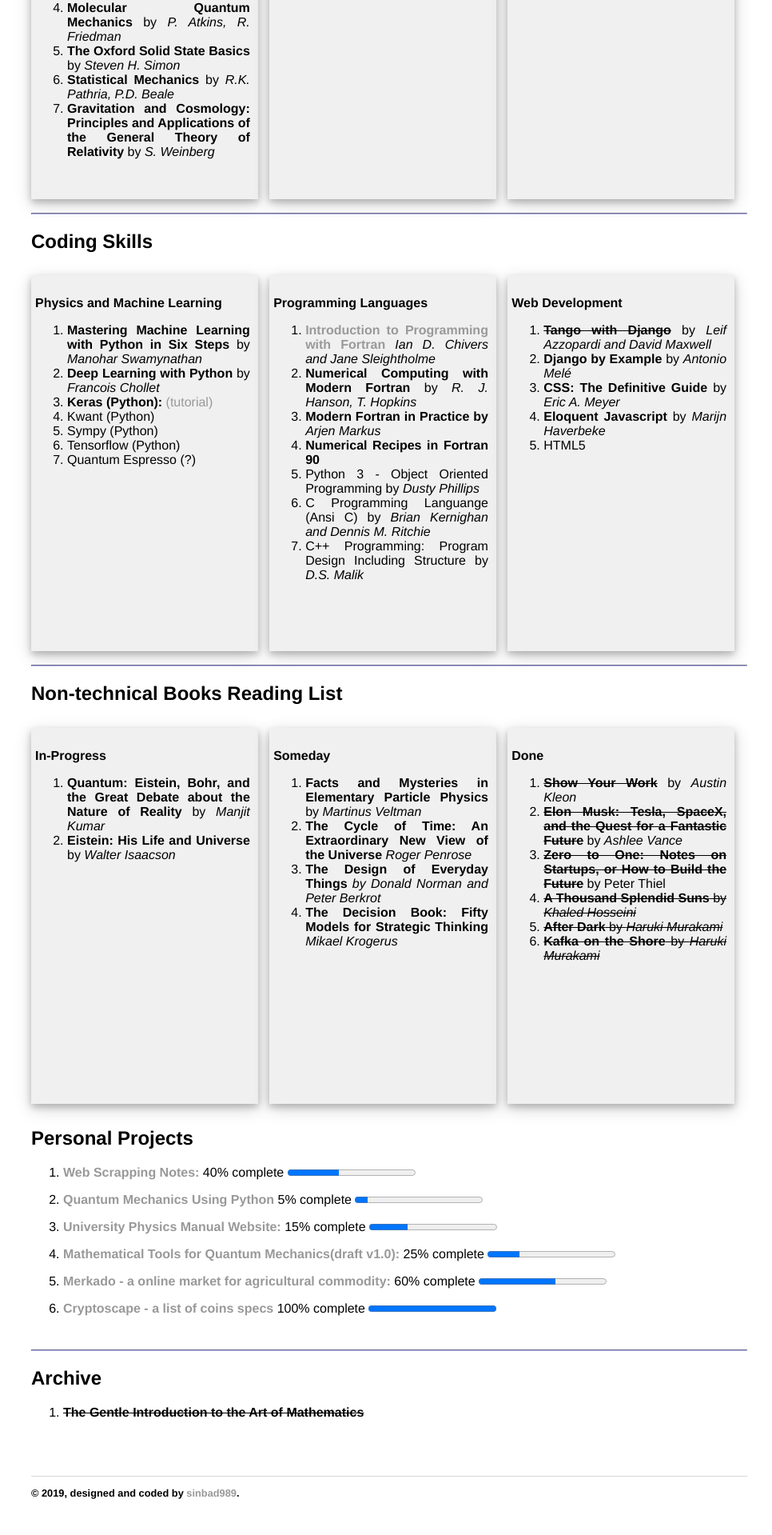
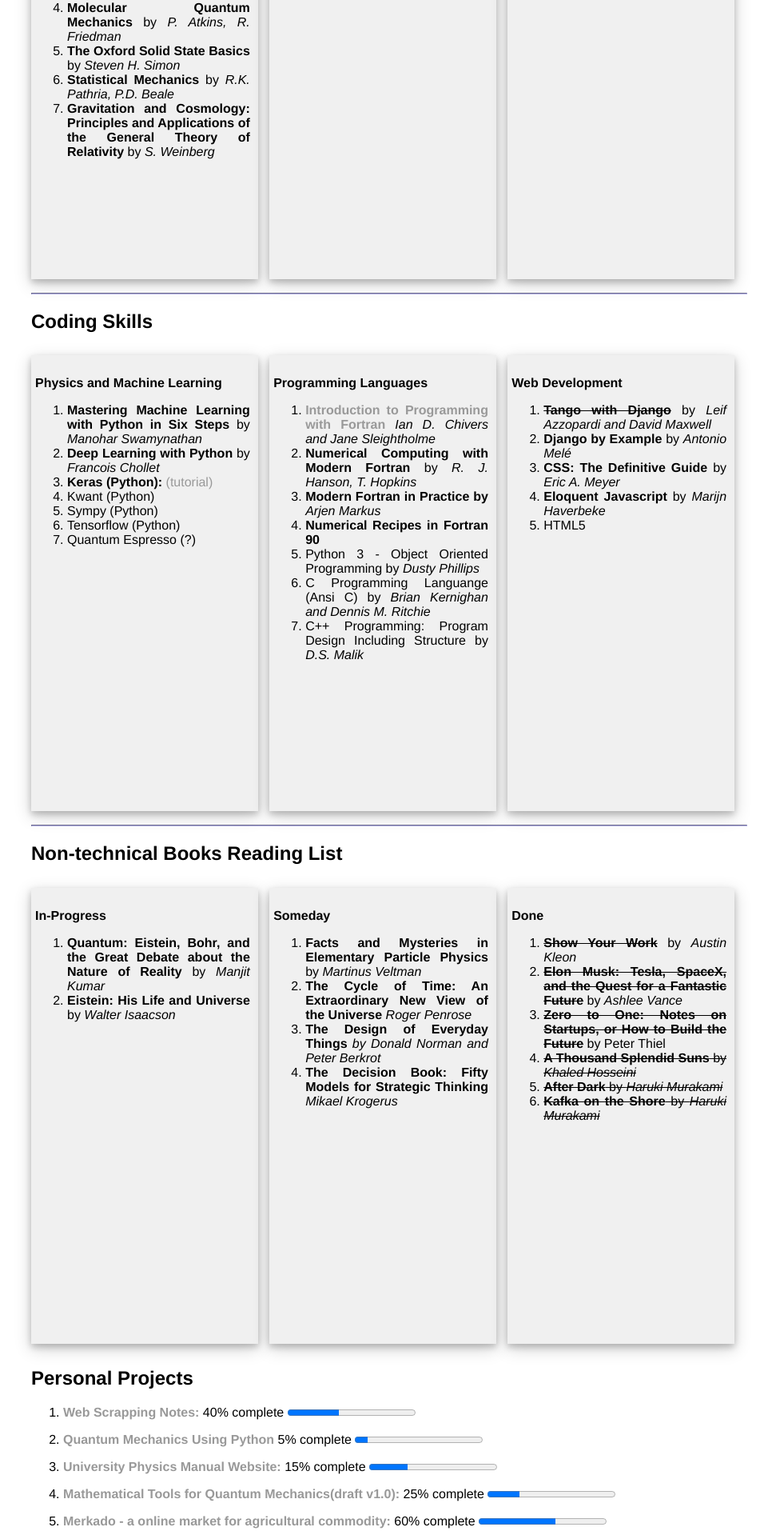
Before and after one commit to sinbad989/sinbad989.github.io, a Jekyll site: the page built from working/index.html, in a window 1280 px wide. Shown: the part 515-2434 px from the top of the page at 80% size, without its empty margins (153-1119 px from the left). Built offline with Jekyll 4.4.1, drawn with Linux system fonts in a browser that asks for light colours; nearby versions of some CDN libraries; some web fonts are replaced.

Commit message:
update post

```diff
--- a/css/main.css
+++ b/css/main.css
@@ -195,7 +195,7 @@
 .span_1_of_3 {
     width: 30%;
     background-color:#F0F0F0;
-    height: 450px;
+    height: 550px;
     padding: 10px 10px 10px 5px;
     box-shadow: 0 4px 8px 0 rgba(0, 0, 0, 0.2), 0 6px 20px 0 rgba(0, 0, 0, 0.19);
 }
```
